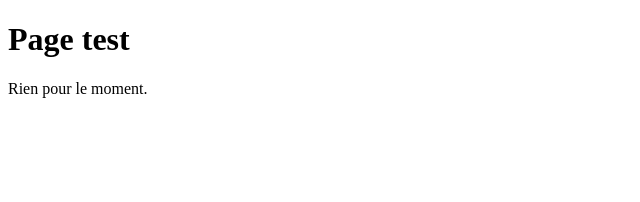
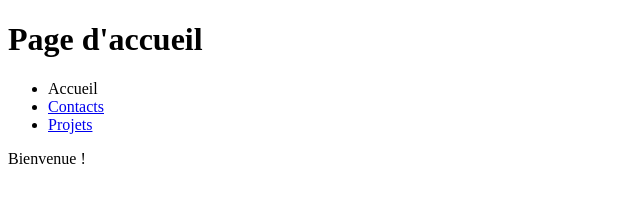
Before and after one commit to lucbedouelle/lucbedouelle.github.io, a plain HTML site: page index.html in a window 1280 px wide. Shown: the whole page, without its empty margins (0-640 px from the left). Drawn offline with Linux system fonts and the light colour scheme.

Commit message:
Add files via upload

```diff
--- a/index.html
+++ b/index.html
@@ -5,8 +5,13 @@
     <title>Luc Bedouelle</title>
   </head>
   <body>
-    <h1>Page test</h1>
+    <h1>Page d'accueil</h1>
+    <ul>
+      <li>Accueil</li>
+      <li><a href="contact.html">Contacts</a></li>
+      <li><a href="projets.html">Projets</a></li>
+    </ul>
 
-    Rien pour le moment.
+    Bienvenue !
   </body>
 </html>
```
Also changed, not shown: contact.html (+2 -2 lines).
